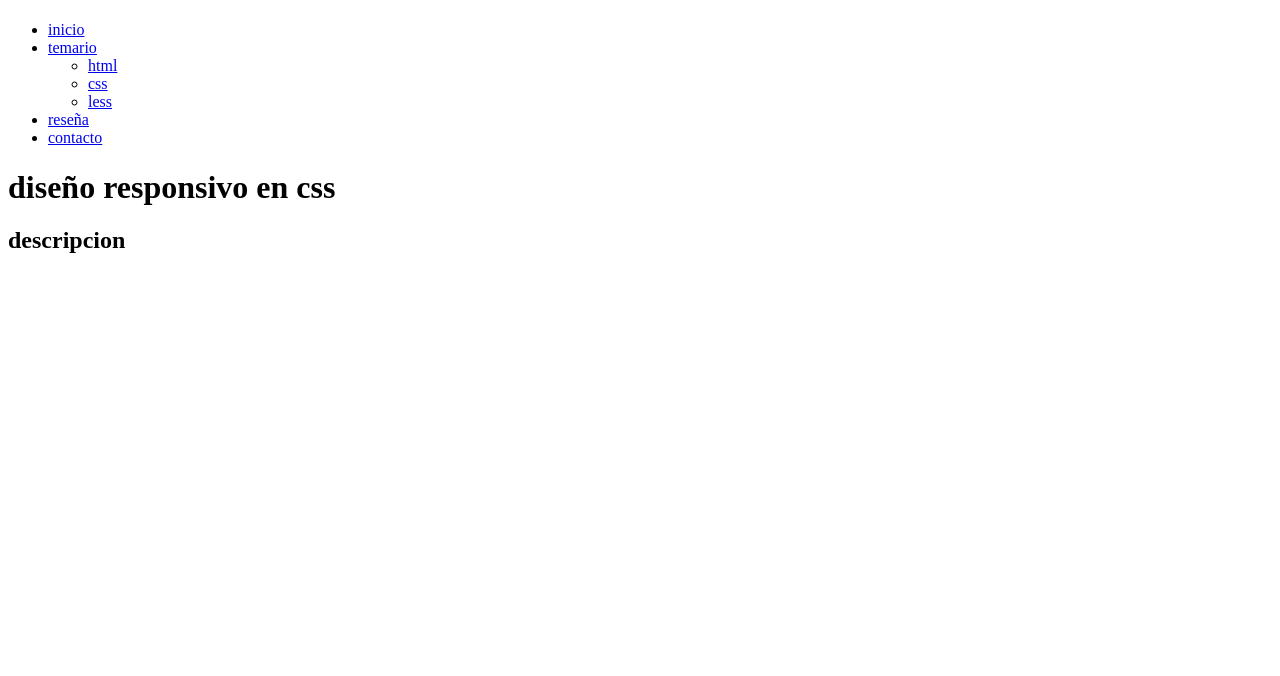
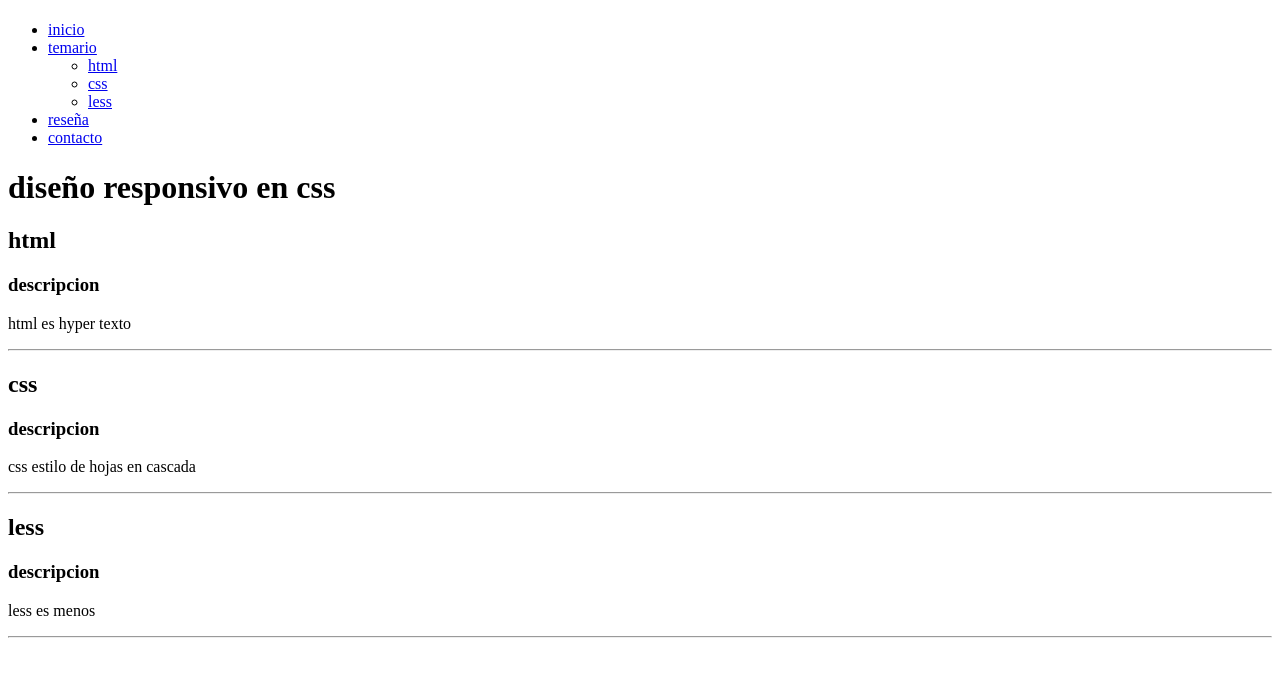
Before and after one commit to juancamilorojasarenas/quix_html, a plain HTML site: page index.html in a window 1280 px wide. Drawn offline with Linux system fonts and the light colour scheme.

Commit message:
feat: :sparkles: was udapted
the index was udapted

by @Juan Camilo Rojas Arenas

```diff
--- a/index.html
+++ b/index.html
@@ -26,8 +26,23 @@
     <main>
         <h1 id="inicio">diseño responsivo en css</h1>
         <section id="html">
-            <h2>descripcion</h2>
+            <h2>html</h2>
+            <h3>descripcion</h3>
+            <p>html es hyper texto</p>
         </section>
+        <hr>
+        <section id="css">
+            <h2>css</h2>
+            <h3>descripcion</h3>
+            <p>css estilo de hojas en cascada</p>
+        </section>
+        <hr>
+        <section id="less">
+            <h2>less</h2>
+            <h3>descripcion</h3>
+            <p>less es menos</p>
+        </section>
+        <hr>
     </main>
 </body>
 </html>
```
